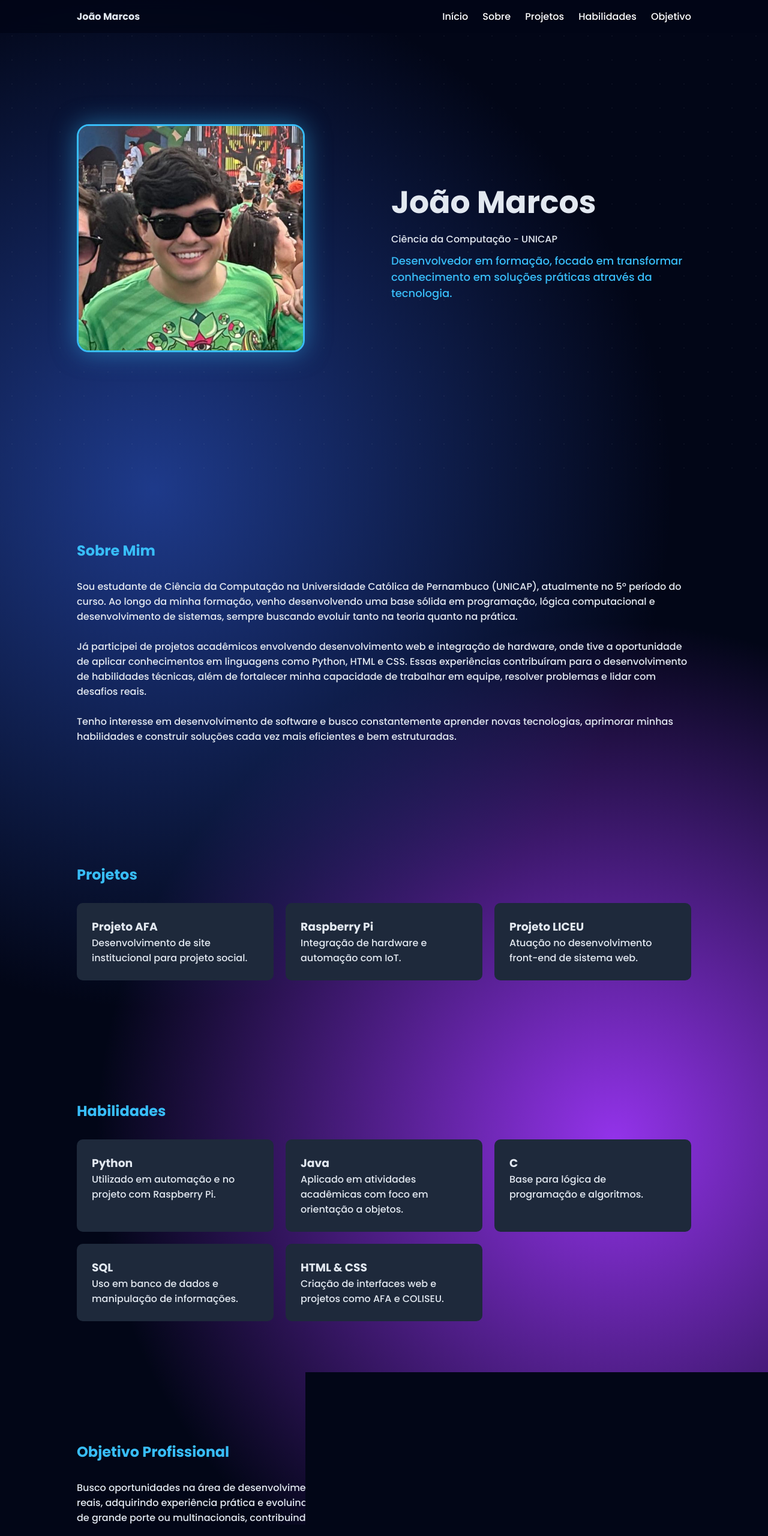
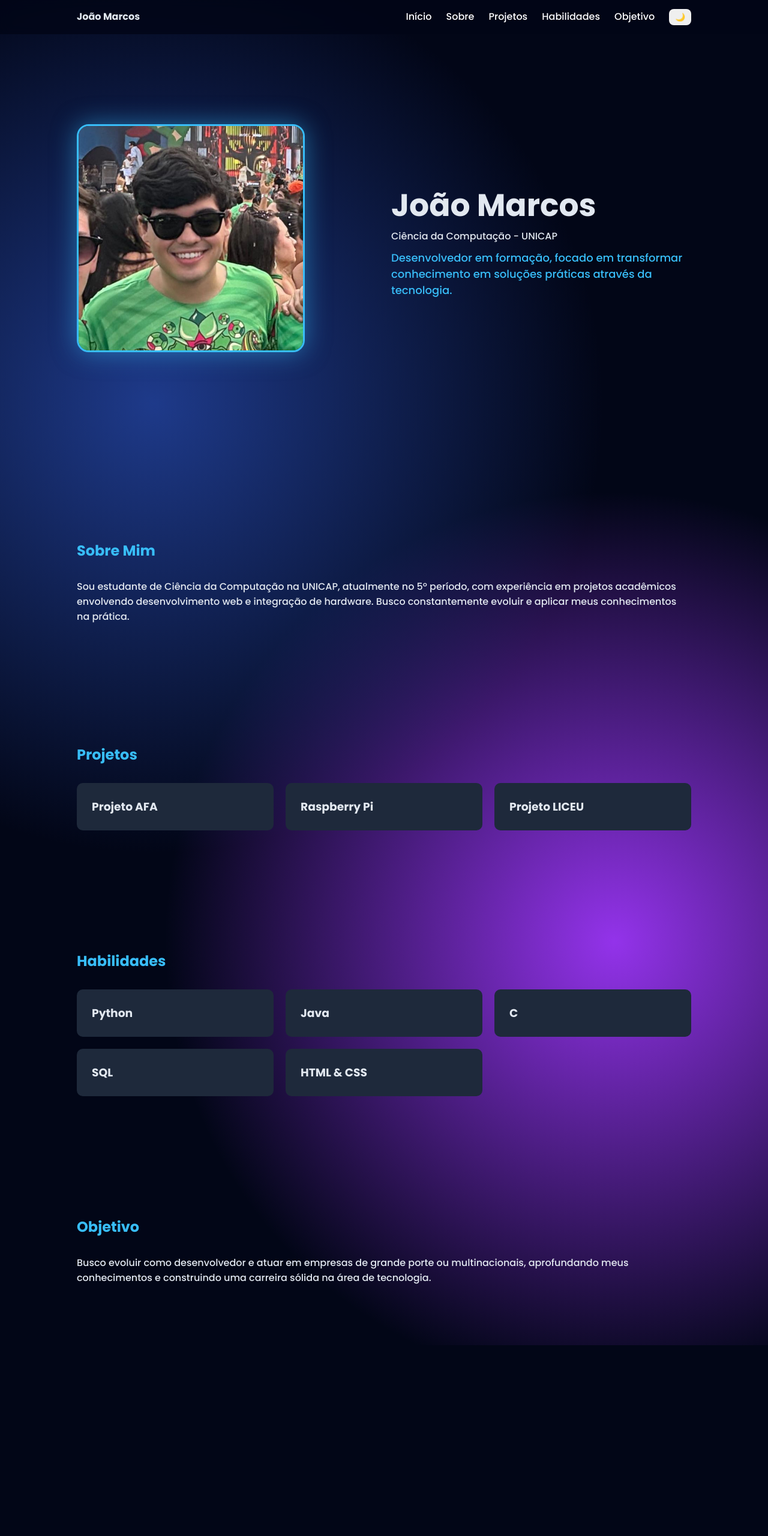
Before and after one commit to joaomarcos442/meu-site, a plain HTML site: page index.html in a window 1280 px wide. Shown: the whole page at 60% size. After the commit the page ends 2242 px from the top, so only its background shows below. Drawn offline with Linux system fonts and the light colour scheme.

Commit message:
Update index.html

```diff
--- a/index.html
+++ b/index.html
@@ -11,126 +11,165 @@
 
 body {
     font-family:'Poppins',sans-serif;
+    transition:0.4s;
+}
+
+/* DARK MODE (PADRÃO) */
+body.dark {
     background: radial-gradient(circle at 20% 30%, #1e3a8a, transparent 40%),
                 radial-gradient(circle at 80% 70%, #9333ea, transparent 40%),
                 #020617;
     color:#e2e8f0;
 }
 
-body::before {
-    content: "";
-    position: fixed;
-    width: 100%;
-    height: 100%;
-    background: radial-gradient(circle, rgba(255,255,255,0.05) 1px, transparent 1px);
-    background-size: 40px 40px;
-    pointer-events: none;
+/* LIGHT MODE */
+body.light {
+    background: linear-gradient(135deg, #f8fafc, #e2e8f0);
+    color:#0f172a;
 }
 
+/* NAV */
 nav {
     position: fixed;
     width: 100%;
     top: 0;
-    background: rgba(2,6,23,0.8);
     padding: 15px 10%;
     display: flex;
     justify-content: space-between;
     backdrop-filter: blur(10px);
 }
 
+body.dark nav {
+    background: rgba(2,6,23,0.8);
+}
+
+body.light nav {
+    background: rgba(255,255,255,0.8);
+}
+
 nav a {
-    color: white;
     margin-left: 20px;
     text-decoration: none;
 }
 
+body.dark nav a {color:white;}
+body.light nav a {color:#0f172a;}
+
 nav a:hover {
-    color: #38bdf8;
+    color:#38bdf8;
 }
 
+/* BOTÃO */
+#themeBtn {
+    margin-left: 20px;
+    padding: 6px 10px;
+    border-radius: 8px;
+    border:none;
+    cursor:pointer;
+}
+
+/* HERO */
 .hero {
     height: 100vh;
-    display: flex;
-    align-items: center;
-    justify-content: space-between;
-    padding: 0 10%;
+    display:flex;
+    align-items:center;
+    justify-content:space-between;
+    padding:0 10%;
 }
 
 .hero-img img {
-    width: 380px;
-    border-radius: 20px;
-    border: 3px solid #38bdf8;
-    box-shadow: 0 0 40px rgba(56,189,248,0.5);
-    transition: 0.3s;
+    width:380px;
+    border-radius:20px;
+    transition:0.3s;
 }
 
-.hero-img img:hover {
-    transform: scale(1.03);
+body.dark .hero-img img {
+    border:3px solid #38bdf8;
+    box-shadow:0 0 40px rgba(56,189,248,0.5);
+}
+
+body.light .hero-img img {
+    border:3px solid #1d4ed8;
+    box-shadow:0 10px 30px rgba(0,0,0,0.1);
 }
 
 .hero-text {
-    max-width: 500px;
+    max-width:500px;
 }
 
 .hero-text h1 {
-    font-size: 52px;
-    margin-bottom: 10px;
+    font-size:52px;
 }
 
 .highlight {
-    color: #38bdf8;
-    font-size: 18px;
-    margin-top: 10px;
+    margin-top:10px;
+    font-size:18px;
+    color:#38bdf8;
 }
 
+/* SEÇÕES */
 .section {
-    padding: 100px 10%;
+    padding:100px 10%;
 }
 
 h2 {
-    color:#38bdf8;
     margin-bottom:30px;
 }
 
+body.dark h2 {color:#38bdf8;}
+body.light h2 {color:#1d4ed8;}
+
+/* CARDS */
 .projects, .skills {
-    display: grid;
-    grid-template-columns: repeat(auto-fit,minmax(250px,1fr));
-    gap: 20px;
+    display:grid;
+    grid-template-columns:repeat(auto-fit,minmax(250px,1fr));
+    gap:20px;
 }
 
 .project-card, .skill-card {
-    background:#1e293b;
     padding:25px;
     border-radius:10px;
     transition:0.3s;
+}
+
+body.dark .project-card,
+body.dark .skill-card {
+    background:#1e293b;
+}
+
+body.light .project-card,
+body.light .skill-card {
+    background:white;
+    box-shadow:0 5px 15px rgba(0,0,0,0.05);
+}
+
+.project-card {
     cursor:pointer;
 }
 
 .project-card:hover {
-    transform: scale(1.05);
-    background:#2563eb;
+    transform:scale(1.05);
 }
 
 .skill-card:hover {
-    transform: translateY(-8px);
-    border: 1px solid #38bdf8;
+    transform:translateY(-8px);
 }
 
+/* RESPONSIVO */
 @media (max-width:900px){
     .hero {
-        flex-direction: column;
+        flex-direction:column;
         text-align:center;
     }
-
     .hero-img img {
-        margin-bottom: 20px;
-        width: 260px;
+        width:260px;
+        margin-bottom:20px;
     }
 }
 </style>
 </head>
 
-<body>
+<body class="dark">
 
 <nav>
     <strong>João Marcos</strong>
@@ -140,12 +179,12 @@ h2 {
         <a href="#projetos">Projetos</a>
         <a href="#habilidades">Habilidades</a>
         <a href="#objetivo">Objetivo</a>
+
+        <button onclick="toggleTheme()" id="themeBtn">🌙</button>
     </div>
 </nav>
 
-<!-- INICIO -->
 <div id="inicio" class="hero">
-
     <div class="hero-img">
         <img src="sua-foto.jpg">
     </div>
@@ -158,91 +197,70 @@ h2 {
             Desenvolvedor em formação, focado em transformar conhecimento em soluções práticas através da tecnologia.
         </p>
     </div>
-
 </div>
 
-<!-- SOBRE -->
 <div id="sobre" class="section">
     <h2>Sobre Mim</h2>
     <p>
-        Sou estudante de Ciência da Computação na Universidade Católica de Pernambuco (UNICAP), atualmente no 5º período do curso.
-        Ao longo da minha formação, venho desenvolvendo uma base sólida em programação, lógica computacional e desenvolvimento de sistemas, sempre buscando evoluir tanto na teoria quanto na prática.
-        <br><br>
-        Já participei de projetos acadêmicos envolvendo desenvolvimento web e integração de hardware, onde tive a oportunidade de aplicar conhecimentos em linguagens como Python, HTML e CSS.
-        Essas experiências contribuíram para o desenvolvimento de habilidades técnicas, além de fortalecer minha capacidade de trabalhar em equipe, resolver problemas e lidar com desafios reais.
-        <br><br>
-        Tenho interesse em desenvolvimento de software e busco constantemente aprender novas tecnologias, aprimorar minhas habilidades e construir soluções cada vez mais eficientes e bem estruturadas.
+        Sou estudante de Ciência da Computação na UNICAP, atualmente no 5º período, com experiência em projetos acadêmicos
+        envolvendo desenvolvimento web e integração de hardware. Busco constantemente evoluir e aplicar meus conhecimentos na prática.
     </p>
 </div>
 
-<!-- PROJETOS -->
 <div id="projetos" class="section">
     <h2>Projetos</h2>
 
     <div class="projects">
-
         <div class="project-card" onclick="location.href='afa.html'">
             <h3>Projeto AFA</h3>
-            <p>Desenvolvimento de site institucional para projeto social.</p>
         </div>
 
         <div class="project-card" onclick="location.href='raspberry.html'">
             <h3>Raspberry Pi</h3>
-            <p>Integração de hardware e automação com IoT.</p>
         </div>
 
         <div class="project-card" onclick="location.href='liceu.html'">
             <h3>Projeto LICEU</h3>
-            <p>Atuação no desenvolvimento front-end de sistema web.</p>
         </div>
-
     </div>
 </div>
 
-<!-- HABILIDADES -->
 <div id="habilidades" class="section">
     <h2>Habilidades</h2>
 
     <div class="skills">
-
-        <div class="skill-card">
-            <h3>Python</h3>
-            <p>Utilizado em automação e no projeto com Raspberry Pi.</p>
-        </div>
-
-        <div class="skill-card">
-            <h3>Java</h3>
-            <p>Aplicado em atividades acadêmicas com foco em orientação a objetos.</p>
-        </div>
-
-        <div class="skill-card">
-            <h3>C</h3>
-            <p>Base para lógica de programação e algoritmos.</p>
-        </div>
-
-        <div class="skill-card">
-            <h3>SQL</h3>
-            <p>Uso em banco de dados e manipulação de informações.</p>
-        </div>
-
-        <div class="skill-card">
-            <h3>HTML & CSS</h3>
-            <p>Criação de interfaces web e projetos como AFA e COLISEU.</p>
-        </div>
-
+        <div class="skill-card"><h3>Python</h3></div>
+        <div class="skill-card"><h3>Java</h3></div>
+        <div class="skill-card"><h3>C</h3></div>
+        <div class="skill-card"><h3>SQL</h3></div>
+        <div class="skill-card"><h3>HTML & CSS</h3></div>
     </div>
 </div>
 
-<!-- OBJETIVO -->
 <div id="objetivo" class="section">
-    <h2>Objetivo Profissional</h2>
+    <h2>Objetivo</h2>
     <p>
-        Busco oportunidades na área de desenvolvimento de software que me permitam aplicar meus conhecimentos em ambientes reais, adquirindo experiência prática e evoluindo continuamente como profissional.
-        Tenho como objetivo atuar em empresas de grande porte ou multinacionais, contribuindo para o desenvolvimento de soluções tecnológicas relevantes.
-        <br><br>
-        Pretendo me aprofundar em áreas específicas da computação, ampliando meu domínio técnico e construindo uma carreira sólida na área de tecnologia, sempre focado em aprendizado contínuo e crescimento profissional.
+        Busco evoluir como desenvolvedor e atuar em empresas de grande porte ou multinacionais,
+        aprofundando meus conhecimentos e construindo uma carreira sólida na área de tecnologia.
     </p>
 </div>
 
+<script>
+function toggleTheme(){
+    let body = document.body;
+    let btn = document.getElementById("themeBtn");
+
+    if(body.classList.contains("dark")){
+        body.classList.remove("dark");
+        body.classList.add("light");
+        btn.innerText = "☀️";
+    } else {
+        body.classList.remove("light");
+        body.classList.add("dark");
+        btn.innerText = "🌙";
+    }
+}
+</script>
+
 </body>
 </html>
```
